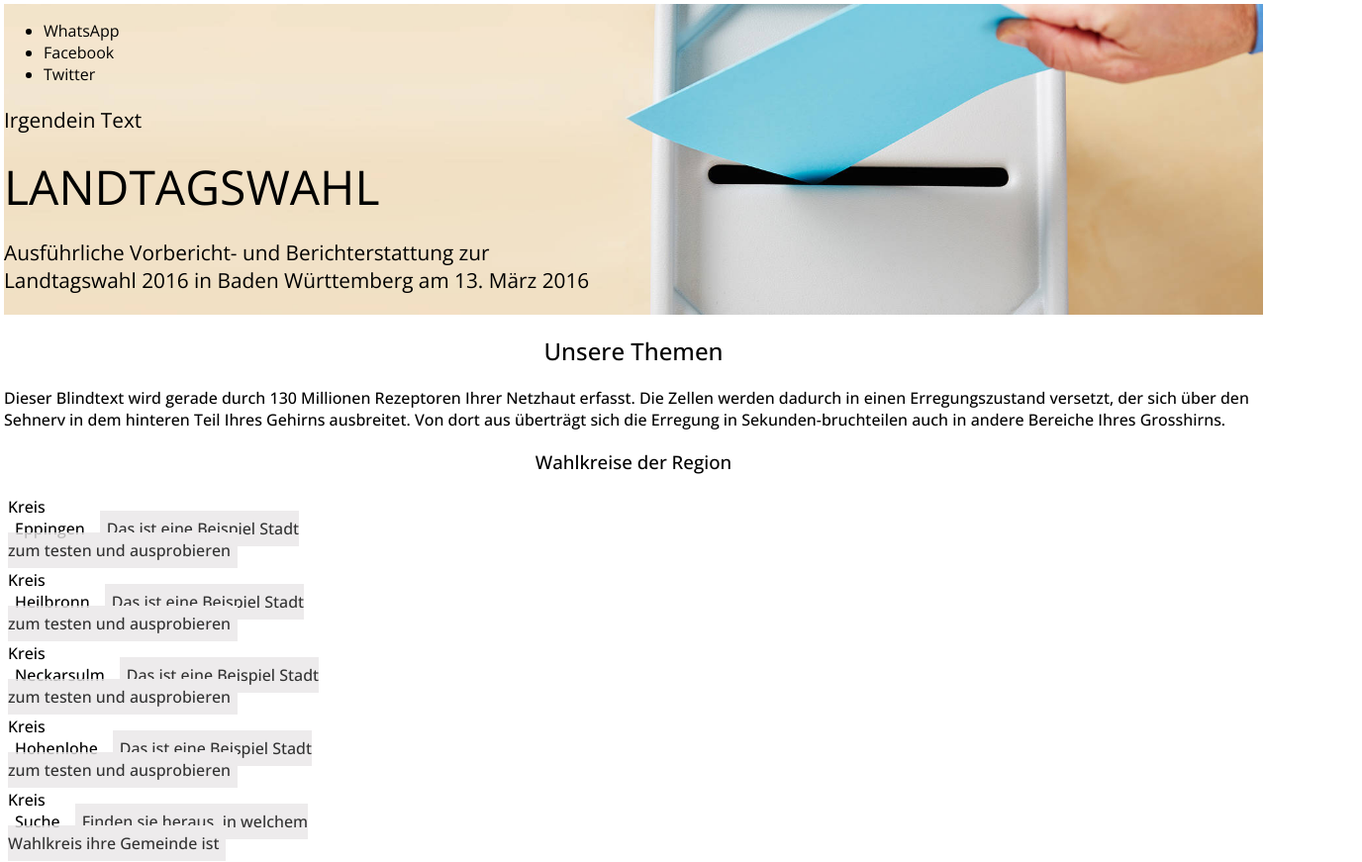
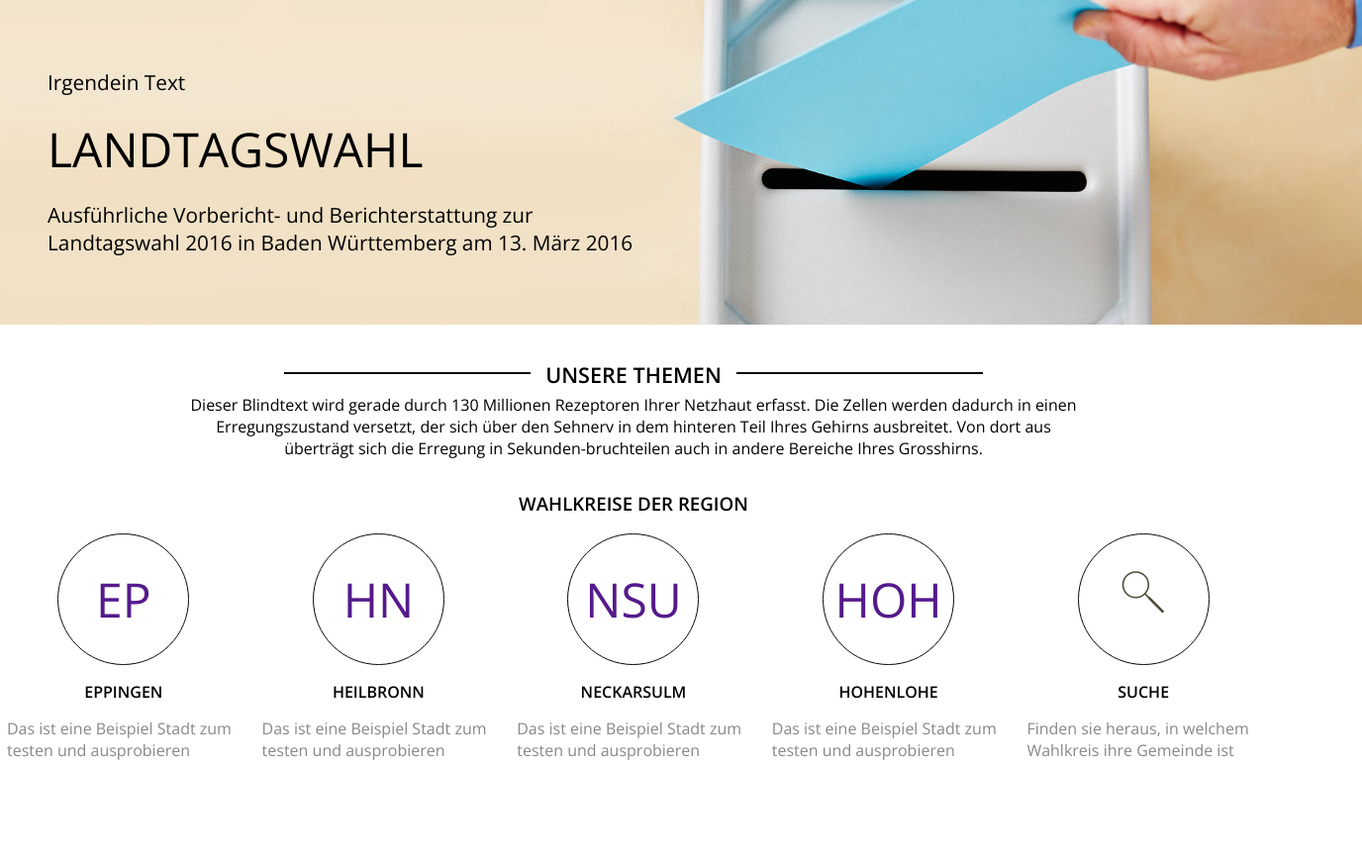
Before and after one commit to hnstimme/landingpage-ltw16, a plain HTML site: page index.html in a window 1280 px wide. Shown: the whole page at 99% size, 1376 px wide, since content can reach past the window. After the commit the page ends 800 px from the top, so only its background shows below. Drawn offline with nearby package versions, Linux system fonts and the light colour scheme.

Commit message:
Main structure & style is finish

```diff
--- a/index.html
+++ b/index.html
@@ -8,34 +8,34 @@
       <meta name="viewport" content="width=device-width, initial-scale=1">
 
       <link rel="stylesheet" href="main.css">
-      <link href='https://fonts.googleapis.com/css?family=Open+Sans:300,500' rel='stylesheet' type='text/css'>
+      <link href='https://fonts.googleapis.com/css?family=Open+Sans:300,600' rel='stylesheet' type='text/css'>
   </head>
   <body>
-    <div class="lw-grid">
+    <div class="lw">
       <header>
-        <ul>
-          <li>WhatsApp</li>
-          <li>Facebook</li>
-          <li>Twitter</li>
-        </ul>
+        <a href="whatsapp://send" data-text="Schau dir mal diese Website an: " data-href="" class="wa_btn wa_btn_m" style="display:none">WhatsApp</a>
         <p>Irgendein Text</p>
         <h1>Landtagswahl</h1>
         <p>Ausführliche Vorbericht- und Berichterstattung zur Landtagswahl 2016 in Baden Württemberg am 13. März 2016</p>
       </header>
 
+      <section class="issues">
+        <h2><span>Unsere Themen</span></h2>
+        <p>Dieser Blindtext wird gerade durch 130 Millionen Rezeptoren Ihrer Netzhaut erfasst. Die Zellen werden dadurch in einen Erregungszustand versetzt, der sich über den Sehnerv in dem hinteren Teil Ihres Gehirns ausbreitet. Von dort aus überträgt sich die Erregung in Sekunden-bruchteilen auch in andere Bereiche Ihres Grosshirns.</p>
+      </section>
+
       <section>
-        <h2>Unsere Themen</h2>
-        <p> Dieser Blindtext wird gerade durch 130 Millionen Rezeptoren Ihrer Netzhaut erfasst. Die Zellen werden dadurch in einen Erregungszustand versetzt, der sich über den Sehnerv in dem hinteren Teil Ihres Gehirns ausbreitet. Von dort aus überträgt sich die Erregung in Sekunden-bruchteilen auch in andere Bereiche Ihres Grosshirns.</p>
-
         <h3>Wahlkreise der Region</h3>
-        <div class="tile-wrapper">
-          <div class="tile"><div class="logo">Kreis</div><span class="title">Eppingen</span><span class="description">Das ist eine Beispiel Stadt zum testen und ausprobieren</span></div>
-          <div class="tile"><div class="logo">Kreis</div><span class="title">Heilbronn</span><span class="description">Das ist eine Beispiel Stadt zum testen und ausprobieren</span></div>
-          <div class="tile"><div class="logo">Kreis</div><span class="title">Neckarsulm</span><span class="description">Das ist eine Beispiel Stadt zum testen und ausprobieren</span></div>
-          <div class="tile"><div class="logo">Kreis</div><span class="title">Hohenlohe</span><span class="description">Das ist eine Beispiel Stadt zum testen und ausprobieren</span></div>
-          <div class="tile"><div class="logo">Kreis</div><span class="title">Suche</span><span class="description">Finden sie heraus, in welchem Wahlkreis ihre Gemeinde ist</span></div>
+        <div class="tile-grid">
+          <div class="tile"><a class="logo" href="">EP</a><div class="title">Eppingen</div><div class="description">Das ist eine Beispiel Stadt zum testen und ausprobieren</div></div>
+          <div class="tile"><a class="logo" href="">HN</a><div class="title">Heilbronn</div><div class="description">Das ist eine Beispiel Stadt zum testen und ausprobieren</div></div>
+          <div class="tile"><a class="logo" href="">NSU</a><div class="title">Neckarsulm</div><div class="description">Das ist eine Beispiel Stadt zum testen und ausprobieren</div></div>
+          <div class="tile"><a class="logo" href="">HOH</a><div class="title">Hohenlohe</div><div class="description">Das ist eine Beispiel Stadt zum testen und ausprobieren</div></div>
+          <div class="tile"><a class="logo" href=""><img src="img/suche.svg" alt="Such-Symbol"></a><div class="title">Suche</div><div class="description">Finden sie heraus, in welchem Wahlkreis ihre Gemeinde ist</div></div>
         </div>
       </section>
     </div>
+
+    <script type="text/javascript">if(typeof wabtn4fg==="undefined"){wabtn4fg=1;h=document.head||document.getElementsByTagName("head")[0],s=document.createElement("script");s.type="text/javascript";s.src="whatsapp-button.js";h.appendChild(s);}</script>
   </body>
 </html>
--- a/main.scss
+++ b/main.scss
@@ -1,13 +1,21 @@
-.lw-grid{
+body{
+  margin: 0;
+  padding: 0;
+}
+
+$grey: #888;
+
+.lw{
   font-family: 'Open Sans';
 
   header{
     background-image: url('img/bg.jpg');
-    background-position: center;
+    background-position: center center;
     background-repeat: no-repeat;
     background-size: 100%;
     width: 100%;
     font-weight: 300;
+    padding: 3rem;
 
     h1{
       text-transform: uppercase;
@@ -24,17 +32,58 @@
   section{
     h2,
     h3{
-      font-weight: 500;
+      font-weight: 600;
       text-align: center;
+      text-transform: uppercase;
     }
     h2{
-      font-size: 1.5rem;
+      font-size: 1.35rem;
+    }
+  }
+
+  section.issues{
+    margin-bottom: 2rem;
+
+    h2{
+      margin: 3rem auto 1rem auto;
+      line-height: 0.25;
+      text-align: center;
+
+      span{
+        display: inline-block;
+        position: relative;
+
+        &:before,
+        &:after {
+          content: "";
+          position: absolute;
+          border-bottom: 2px solid black;
+          top: 0;
+          width: 140%;
+        }
+        &:before {
+          right: 100%;
+          margin-right: 15px;
+        }
+        &:after {
+          left: 100%;
+          margin-left: 15px;
+        }
+      }
+    }
+
+    p{
+      text-align: center;
+      width: 70%;
+      margin: auto;
     }
   }
 }
 
 /* GRID TILES */
-.lw-grid {
+$tile-normal-width: 20%;
+
+.lw .tile-grid {
     display: -webkit-flex;
     display: -ms-flexbox;
     display: flex;
@@ -43,13 +92,41 @@
     flex-wrap: wrap;
     margin: -4px; }
 
+    a{
+      text-decoration: none;
+    }
+
     .tile {
-    -webkit-flex: 1 1 25%;
-    -ms-flex: 1 1 25%;
-    flex: 1 1 25%;
+      -webkit-flex: 1 1 $tile-normal-width;
+      -ms-flex: 1 1 $tile-normal-width;
+      flex: 1 1 $tile-normal-width;
       padding: 4px;
-    box-sizing: bolwer-box;
-    max-width: 25%; }
+      box-sizing: border-box;
+      max-width: $tile-normal-width;
+
+      .logo{
+        $logo-size: 125px;
+
+        width: $logo-size;
+        height: $logo-size;
+        line-height: $logo-size;
+
+        display: block;
+        border: 1px solid darken($grey, 50%);
+        padding: 3px;
+        text-align: center;
+        vertical-align: middle;
+        border-radius: 50%;
+        font-size: 3rem;
+        margin: auto auto 1rem auto;
+
+        &:hover{
+          color: invert(black);
+          background: #4E4C37;
+          border-color: transparent;
+        }
+      }
+    }
 
     .tile-content {
       position: relative;
@@ -67,41 +144,39 @@
       -ms-flex-pack: center;
       justify-content: center;
       height: 250px;
-    box-sizing: bolwer-box;
+      box-sizing: border-box;
       text-align: center;
       font-size: 14px;
       transition: background-color 300ms ease-in;
-    text-decoration: none; }
+      text-decoration: none;
+    }
 
     .tile-content * {
       -webkit-flex: 0 0 100%;
       -ms-flex: 0 0 100%;
-    flex: 0 0 100%; }
+      flex: 0 0 100%;
+    }
 
     .title {
-    font-weight: 500;
+      text-transform: uppercase;
+      text-align: center;
+      font-weight: 600;
       max-width: 400px;
-    box-sizing: bolwer-box;
-    padding: 0 15px 30px 7px; }
+      box-sizing: border-box;
+      margin: auto auto 0.5rem auto;
+    }
 
     .description {
-    z-index: 2;
-    opacity: 0.8;
-    background: #E9E7E8;
-    box-sizing: bolwer-box;
+      color: $grey;
+      box-sizing: border-box;
       max-width: 100%;
       margin-bottom: 0;
       text-align: left;
       padding: 7px;
       -webkit-align-self: flex-end;
       -ms-flex-item-align: end;
-    align-self: flex-end; }
-
-    .large-tile {
-    -webkit-flex: 1 1 50%;
-    -ms-flex: 1 1 50%;
-    flex: 1 1 50%;
-    max-width: 50%; }
+      align-self: flex-end;
+    }
 
 @media (min-width: 626px) and (max-width: 900px) {
     .lw-grid .tile {
```
Also changed, not shown: main.css, whatsapp-button.js (added), 1 other file. Lines whose indentation alone changed are shown as unchanged.
